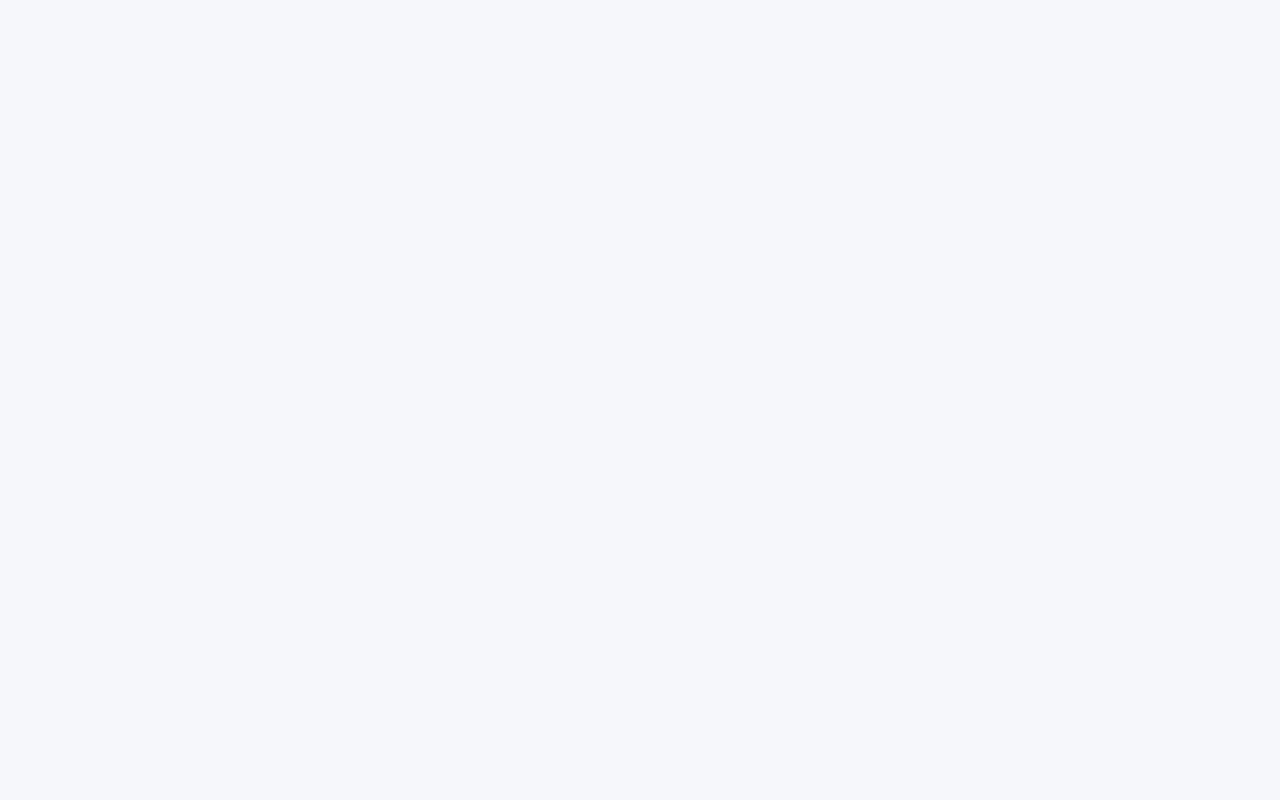
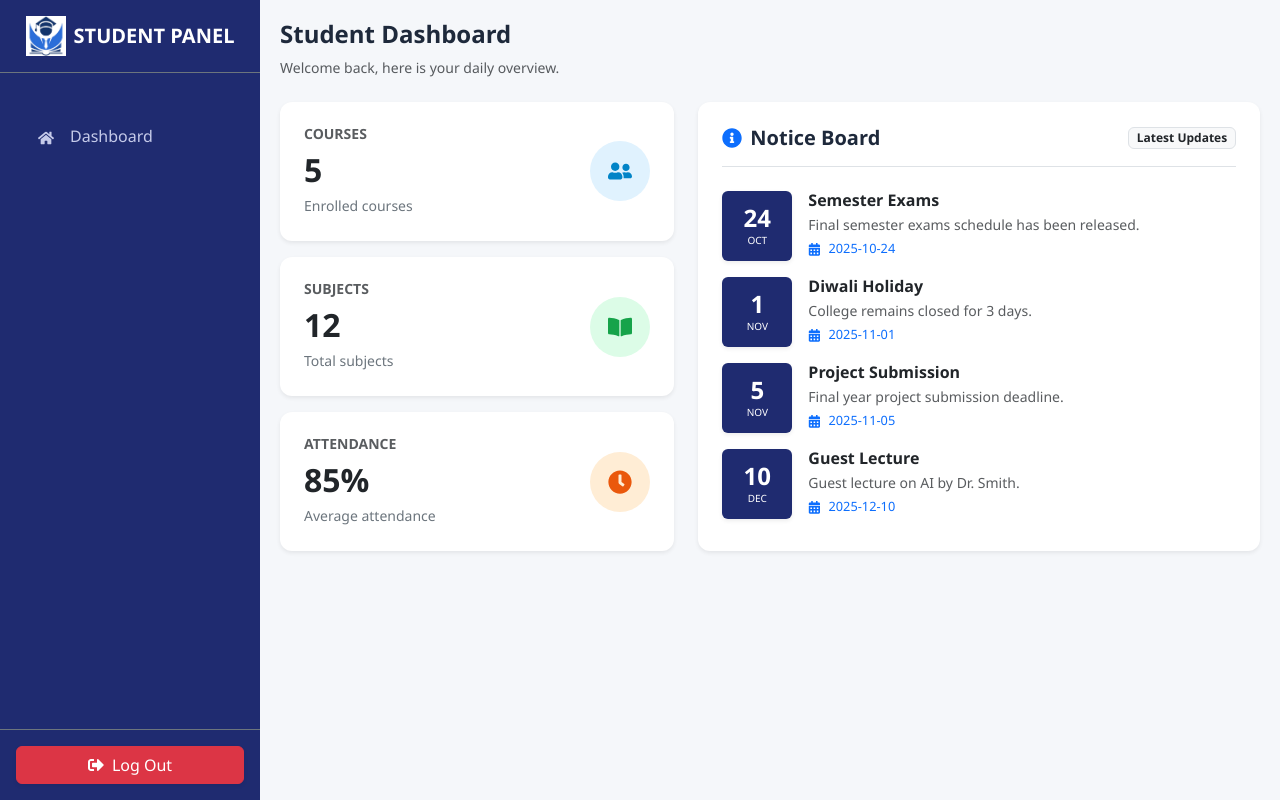
Before and after one commit to Institute-Management-System/Institute-Management-System, a React (Vite) app in the folder frontend/app/: page /student/dashboard in a window 1280 px wide. Before the commit this address had no page. Built offline with nearby package versions, Linux system fonts and the light colour scheme.

Commit message:
student dashboard added

```diff
--- a/frontend/app/src/App.jsx
+++ b/frontend/app/src/App.jsx
@@ -11,6 +11,9 @@ import Login from "./pages/Login";
 // Auth
 import ForgetPassword from "./pages/ForgetPassword";
 import Register from "./pages/Register";
+
+// ================= STUDENT IMPORTS =================
+import StudentDashboard from "./pages/students/Dashboard";
 
 // ================= TEACHER IMPORTS =================
 import TeacherDashboard from "./pages/teacher/TeacherDashboard";
@@ -28,6 +31,12 @@ const App = () => {
         <Route path="/forget-password" element={<ForgetPassword />} />
         <Route path="/register" element={<Register />} />
 
+        {/* --- STUDENT ROUTES --- */}
+        <Route path="/student" element={<MainLayout role="student" />}>
+          <Route index element={<Navigate to="dashboard" />} />
+          <Route path="dashboard" element={<StudentDashboard />} />
+        </Route>
+
         {/* --- TEACHER ROUTES --- */}
         <Route path="/teacher" element={<MainLayout role="teacher" />}>
           <Route index element={<Navigate to="dashboard" />} />
--- a/frontend/app/src/layout/MainLayout.jsx
+++ b/frontend/app/src/layout/MainLayout.jsx
@@ -69,6 +69,7 @@ const MainLayout = ({ role }) => {
     else if (role === "student") {
       return [
         // Student links will go here
+         { path: "/student/dashboard", label: "Dashboard", icon: <FaHome /> }
       ];
     }
 
--- /dev/null
+++ b/frontend/app/src/pages/students/Dashboard.jsx
@@ -0,0 +1,226 @@
+// Import React and required hooks
+import React, { useState, useEffect } from 'react';
+
+// Import icons used in dashboard cards and notices
+import {
+  FaUserFriends,
+  FaBookOpen,
+  FaClock,
+  FaInfoCircle,
+  FaCalendarAlt
+} from 'react-icons/fa';
+
+// StudentDashboard component
+const StudentDashboard = () => {
+
+  // stats: stores dashboard summary cards (courses, subjects, attendance)
+  const [stats, setStats] = useState([]);
+
+  // notices: stores notice board items
+  const [notices, setNotices] = useState([]);
+
+  // useEffect runs once when component loads (componentDidMount equivalent)
+  useEffect(() => {
+
+    // Dummy data simulating backend response for statistics
+    const backendStats = [
+      { title: "COURSES", value: "5", desc: "Enrolled courses" },
+      { title: "SUBJECTS", value: "12", desc: "Total subjects" },
+      { title: "ATTENDANCE", value: "85%", desc: "Average attendance" }
+    ];
+
+    // Dummy data simulating backend response for notices
+    const backendNotices = [
+      { id: 1, title: "Semester Exams", date: "2025-10-24", desc: "Final semester exams schedule has been released." },
+      { id: 2, title: "Diwali Holiday", date: "2025-11-01", desc: "College remains closed for 3 days." },
+      { id: 3, title: "Project Submission", date: "2025-11-05", desc: "Final year project submission deadline." },
+      { id: 4, title: "Guest Lecture", date: "2025-12-10", desc: "Guest lecture on AI by Dr. Smith." }
+    ];
+
+    // Setting data into state (triggers re-render)
+    setStats(backendStats);
+    setNotices(backendNotices);
+
+  }, []); // Empty dependency array → runs only once
+
+  // Returns icon and styling based on stat title
+  const getStatStyle = (title) => {
+    switch (title) {
+      case "COURSES":
+        return {
+          icon: <FaUserFriends />,
+          bg: "#e0f2fe",
+          color: "#0284c7"
+        };
+      case "SUBJECTS":
+        return {
+          icon: <FaBookOpen />,
+          bg: "#dcfce7",
+          color: "#16a34a"
+        };
+      case "ATTENDANCE":
+        return {
+          icon: <FaClock />,
+          bg: "#ffedd5",
+          color: "#ea580c"
+        };
+      default:
+        return {
+          icon: <FaInfoCircle />,
+          bg: "#f3f4f6",
+          color: "#4b5563"
+        };
+    }
+  };
+
+  return (
+    <div className="container-fluid p-0">
+
+      {/* Page Header */}
+      <div className="mb-4">
+        <h4 className="fw-bold" style={{ color: '#1e293b' }}>
+          Student Dashboard
+        </h4>
+        <p className="text-muted small">
+          Welcome back, here is your daily overview.
+        </p>
+      </div>
+
+      {/* Main Grid */}
+      <div className="row g-4">
+
+        {/* ================= LEFT SIDE (Stats Cards) ================= */}
+        <div className="col-lg-5 d-flex flex-column gap-3">
+
+          {/* Loop through stats */}
+          {stats.map((stat, index) => {
+
+            // Get style for current stat
+            const style = getStatStyle(stat.title);
+
+            return (
+              <div
+                key={index}
+                className="card border-0 shadow-sm p-4"
+                style={{ borderRadius: '12px' }}
+              >
+                <div className="d-flex justify-content-between align-items-center">
+
+                  {/* Stat text */}
+                  <div>
+                    <h6 className="text-muted fw-bold text-uppercase small mb-2">
+                      {stat.title}
+                    </h6>
+                    <h2 className="fw-bold mb-1 text-dark">
+                      {stat.value}
+                    </h2>
+                    <small className="text-secondary">
+                      {stat.desc}
+                    </small>
+                  </div>
+
+                  {/* Stat icon */}
+                  <div
+                    className="d-flex align-items-center justify-content-center rounded-circle"
+                    style={{
+                      width: '60px',
+                      height: '60px',
+                      backgroundColor: style.bg,
+                      color: style.color,
+                      fontSize: '1.5rem'
+                    }}
+                  >
+                    {style.icon}
+                  </div>
+                </div>
+              </div>
+            );
+          })}
+        </div>
+
+        {/* ================= RIGHT SIDE (Notice Board) ================= */}
+        <div className="col-lg-7">
+          <div
+            className="card border-0 shadow-sm h-100 p-4"
+            style={{ borderRadius: '12px' }}
+          >
+
+            {/* Notice Board Header */}
+            <div className="d-flex justify-content-between align-items-center mb-4 border-bottom pb-3">
+              <h5
+                className="fw-bold mb-0 d-flex align-items-center gap-2"
+                style={{ color: '#1e293b' }}
+              >
+                <FaInfoCircle className="text-primary" /> Notice Board
+              </h5>
+              <span className="badge bg-light text-dark border">
+                Latest Updates
+              </span>
+            </div>
+
+            {/* Notices List */}
+            <div className="d-flex flex-column gap-3">
+
+              {/* Loop through notices */}
+              {notices.map((notice, i) => {
+
+                // Convert date string to Date object
+                const dateObj = new Date(notice.date);
+
+                // Extract day and month
+                const day = dateObj.getDate();
+                const month = dateObj.toLocaleString('default', { month: 'short' });
+
+                return (
+                  <div key={i} className="d-flex gap-3">
+
+                    {/* Date Box */}
+                    <div
+                      className="d-flex flex-column align-items-center justify-content-center rounded p-2 text-white shadow-sm"
+                      style={{
+                        minWidth: '70px',
+                        height: '70px',
+                        backgroundColor: '#1f2b70'
+                      }}
+                    >
+                      <span className="h4 fw-bold mb-0">{day}</span>
+                      <small
+                        className="text-uppercase"
+                        style={{ fontSize: '10px' }}
+                      >
+                        {month}
+                      </small>
+                    </div>
+
+                    {/* Notice Content */}
+                    <div>
+                      <h6 className="fw-bold text-dark mb-1">
+                        {notice.title}
+                      </h6>
+                      <p className="text-muted small mb-0">
+                        {notice.desc}
+                      </p>
+                      <small className="text-primary" style={{ fontSize: '0.8rem' }}>
+                        <FaCalendarAlt className="me-1"/> {notice.date}
+                      </small>
+                    </div>
+                  </div>
+                );
+              })}
+
+              {/* Empty State */}
+              {notices.length === 0 && (
+                <p className="text-muted text-center">
+                  No notices found.
+                </p>
+              )}
+            </div>
+          </div>
+        </div>
+
+      </div>
+    </div>
+  );
+};
+
+export default StudentDashboard;
```
